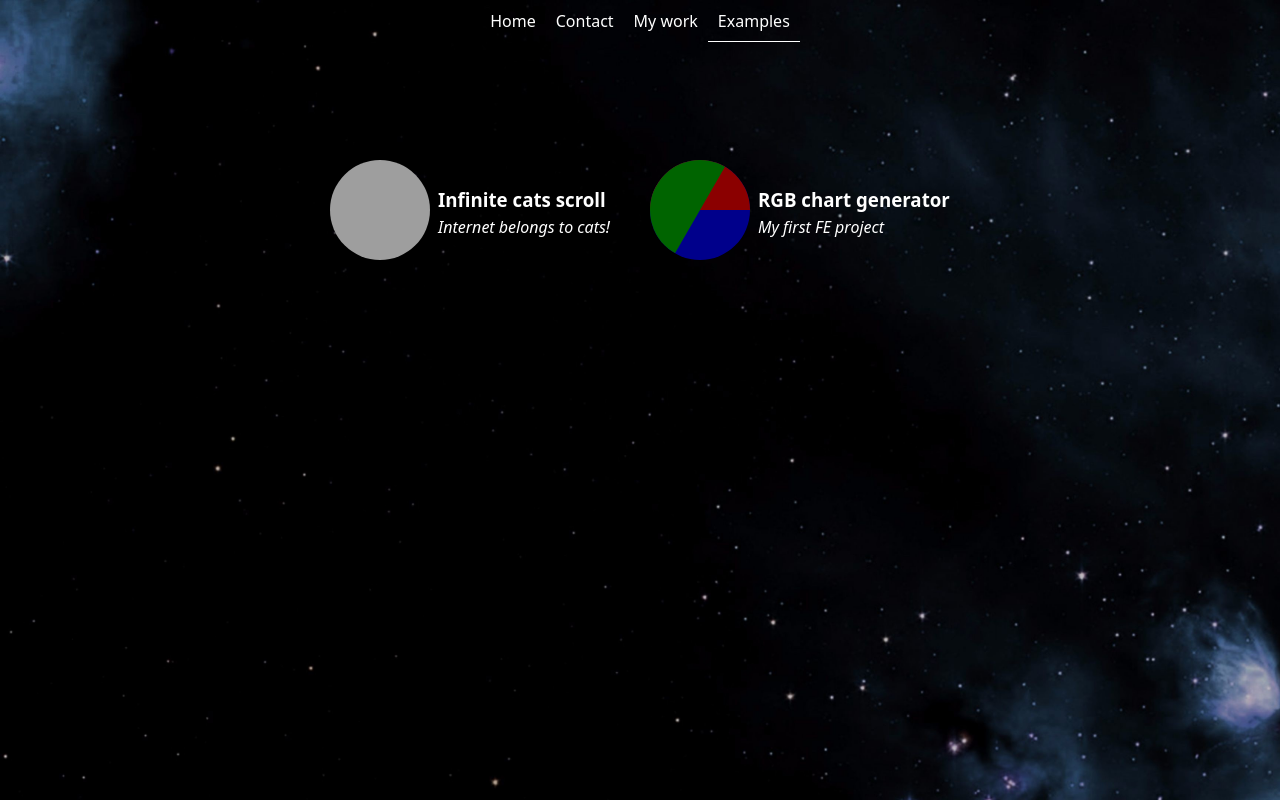
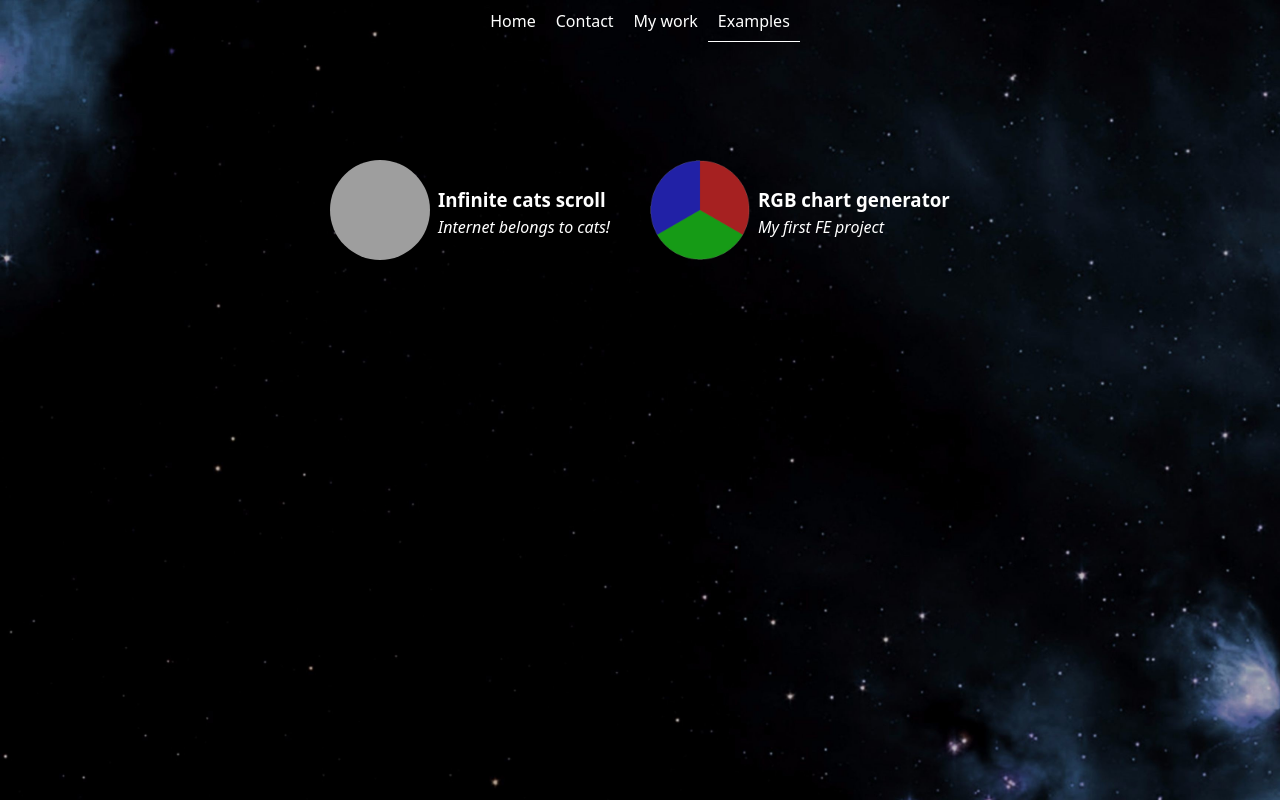
Before and after one commit to PatrikVodicka/web-bio, a Vue app: page /examples in a window 1280 px wide. Built offline with nearby package versions, Linux system fonts and the light colour scheme; grey boxes are pictures that could not be loaded.

Commit message:
css pie chart replaced with png

```diff
--- a/src/views/Examples/views/DefaultView.vue
+++ b/src/views/Examples/views/DefaultView.vue
@@ -25,12 +25,12 @@
       target="_blank"
       title="RGB chart generator"
     >
-      <div
-        class="pie-chart"
-        :style="{
-          width: `${CARD_IMG_SIZE}px`,
-          height: `${CARD_IMG_SIZE}px`,
-        }"
+      <img
+        class="rgb-pie-chart"
+        src="/img/rgb-pie-chart.png"
+        :width="CARD_IMG_SIZE"
+        :height="CARD_IMG_SIZE"
+        alt="RGB pie chart"
       />
       <div class="ms-2">
         <h3 class="my-1">RGB chart generator</h3>
@@ -62,29 +62,7 @@
   }
 }
 
-.pie-chart {
-  position: relative;
-  background: darkblue;
-  border-radius: 50%;
-  overflow: hidden;
-
-  &:before,
-  &:after {
-    position: absolute;
-    width: 50%;
-    inset: 0;
-    content: "";
-    transform-origin: right;
-  }
-
-  &:before {
-    rotate: 90deg;
-    background: darkred;
-  }
-
-  &:after {
-    rotate: 30deg;
-    background: darkgreen;
-  }
+.rgb-pie-chart {
+  filter: brightness(0.65);
 }
 </style>
```
Also changed, not shown: public/img/rgb-pie-chart.png (added).
